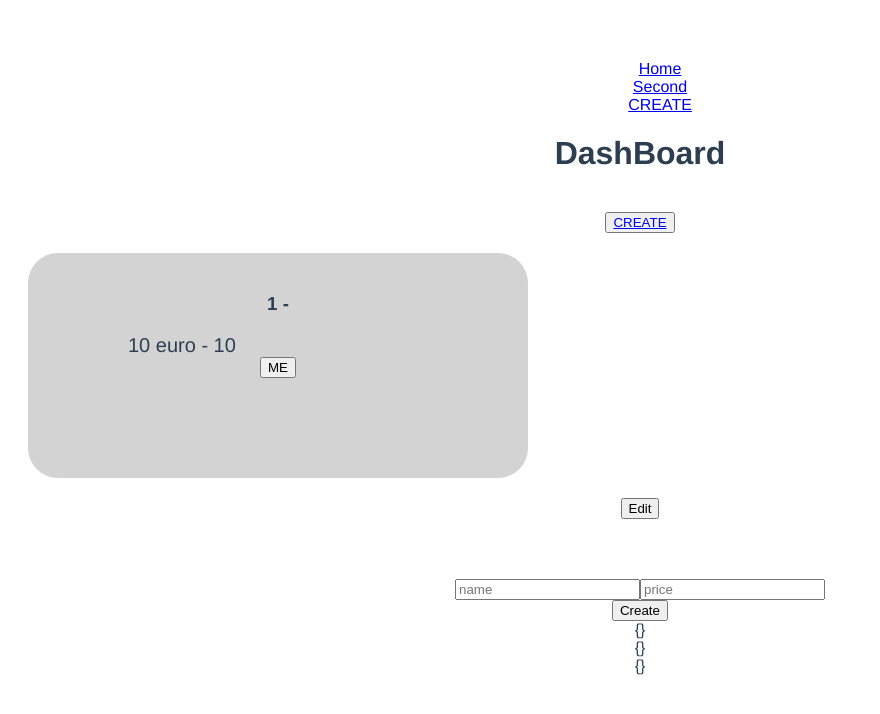
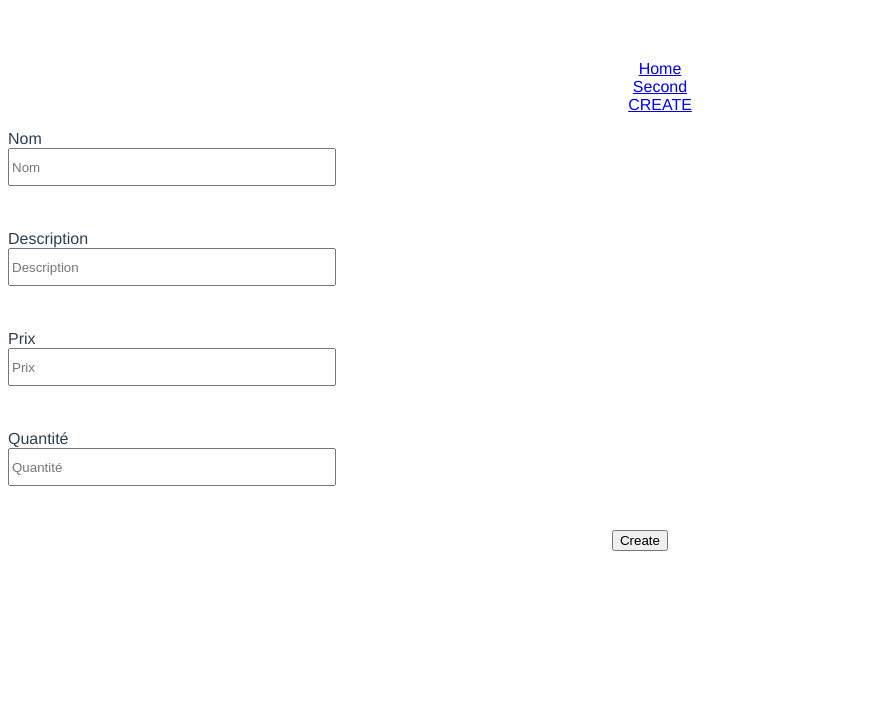
Before and after one commit to LouisYang95/DashboardAdmin, a Vue app in the folder dashboard-admin/: page /products in a window 1280 px wide. Shown: the top 714 px of the page, without its empty margins (0-880 px from the left). Built offline with nearby package versions, Linux system fonts and the light colour scheme; data requests are answered from the project's data file.

Commit message:
Add Products in Form

```diff
--- a/dashboard-admin/src/App.vue
+++ b/dashboard-admin/src/App.vue
@@ -10,26 +10,19 @@
           <router-link exact to="/secondpage">Second</router-link>
         </li>
         <li>
-          <router-link exact to="/create-products">CREATE</router-link>
+          <router-link exact to="/products">CREATE</router-link>
         </li>
       </ul>
     </header>
     <router-view></router-view>
-
-    <DashBoard />
-    <AddCommand />
   </div>
 </template>
 
 
 <script>
-import DashBoard from "./components/Dashboard.vue";
-import AddCommand from "./components/AddCommand.vue";
-
 
 export default {
   name: "App",
-  components: { DashBoard, AddCommand },
 }
 </script>
 
--- a/dashboard-admin/src/components/Formulaire.vue
+++ b/dashboard-admin/src/components/Formulaire.vue
@@ -1,27 +1,43 @@
 <template>
-    <form>
+    <div>
+    <form @submit.prevent="this.mainStore.addProducts()">
         <div class="form-group">
             <label for="formGroupExampleInput">Nom</label>
-            <input type="text" class="form-control" id="nom" placeholder="Nom">
+            <input type="text" class="form-control" id="nom" placeholder="Nom" v-model="post.name">
         </div>
         <div class="form-group">
             <label for="formGroupExampleInput2">Description</label>
-            <input type="text" class="form-control" id="description" placeholder="Description">
+            <input type="text" class="form-control" id="description" placeholder="Description" v-model="post.description">
         </div>
         <div class="form-group">
             <label for="formGroupExampleInput2">Prix</label>
-            <input type="text" class="form-control" id="prix" placeholder="Prix">
+            <input type="text" class="form-control" id="prix" placeholder="Prix" v-model="post.price">
         </div>
         <div class="form-group">
             <label for="formGroupExampleInput2">Quantité</label>
-            <input type="text" class="form-control" id="quantite" placeholder="Quantité">
+            <input type="text" class="form-control" id="quantite" placeholder="Quantité" v-model="post.stock">
         </div>
+        <button type="submit" >Create</button>
     </form>
+</div>
 </template>
 
 <script>
+    import { useProduct } from "@/store/index";
+    import { mapStores, mapState} from "pinia";
+
     export default {
         name: 'taskFormulaire',
+        computed: {
+    //create a computed property that returns the id(given in the store) + Store -> there mainStore
+    ...mapStores(useProduct),
+    // create 2 computed named 'data' and 'post' containing the state : state.data and state.post in index.js store
+    ...mapState(useProduct, ["data"]),
+    ...mapState(useProduct, ["post"]),
+    ...mapState(useProduct, ["changed"]),
+    ...mapState(useProduct, ['id'])
+
+  }
     }
 </script>
 
--- a/dashboard-admin/src/router/index.js
+++ b/dashboard-admin/src/router/index.js
@@ -18,8 +18,8 @@ const routes = [
         component: SecondPage
     },
     {
-        naem: 'formulaire',
-        path: '/create-products',
+        naem: 'formulaireProducts',
+        path: '/products',
         component: Formulaire
     }
 ]
--- a/dashboard-admin/src/store/index.js
+++ b/dashboard-admin/src/store/index.js
@@ -24,6 +24,7 @@ export const useProduct = defineStore("main", {
       const res = await fetch(resquest);
       const data = await res.json();
       this.data = data;
+      this.post = "";
       console.log(data);
     },
     async deleteProduct(id) {
```
